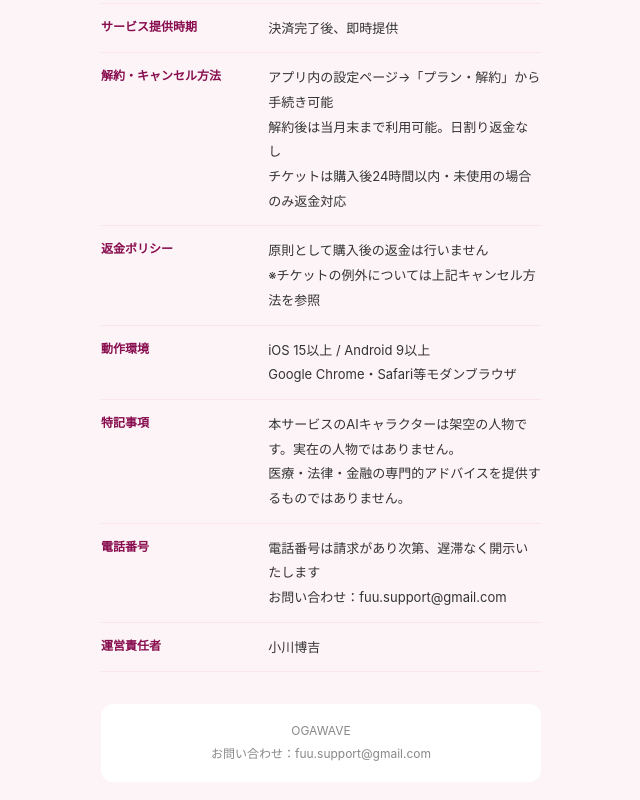
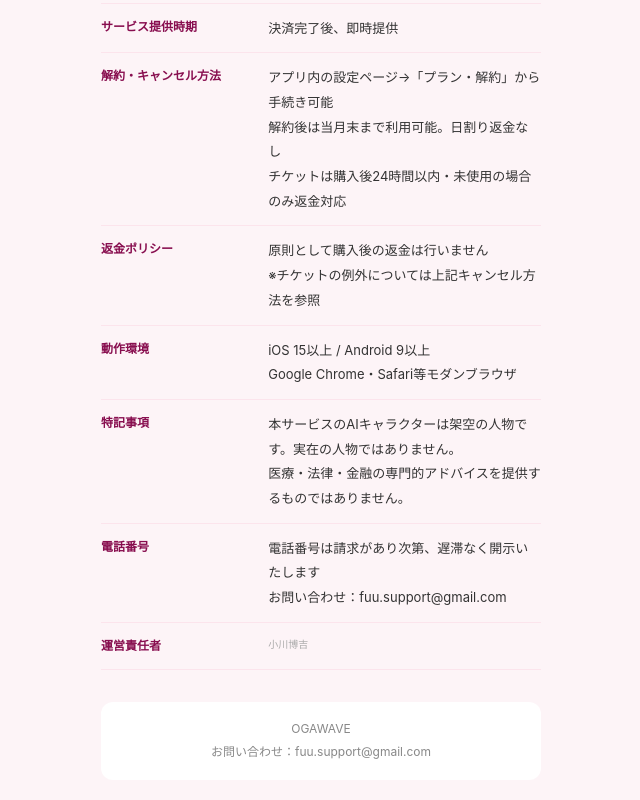
Before and after one commit to fuuApp/fuu-app, a Next.js app: page /tokusho in a window 1280 px wide. Shown: the part 598-1398 px from the top of the page, without its empty margins (319-959 px from the left). Built offline with nearby package versions, Linux system fonts and the light colour scheme.

Commit message:
fix: 3ページ - 名前サイズ統一(10px/#aaa)・制定日を7月に更新

```diff
--- a/src/app/privacy/page.tsx
+++ b/src/app/privacy/page.tsx
@@ -10,7 +10,7 @@ export default function PrivacyPage() {
 
       <div style={{ padding: '24px 20px', fontSize: 13, color: '#333', lineHeight: 1.9 }}>
         <p style={{ fontSize: 12, color: '#888', marginBottom: 20 }}>
-          制定日：2026年6月　最終更新：2026年6月
+          制定日：2026年7月　最終更新：2026年7月
         </p>
 
         <p style={{ marginBottom: 20 }}>
@@ -94,7 +94,7 @@ export default function PrivacyPage() {
 
         <div style={{ marginTop: 32, padding: '16px', background: '#fff', borderRadius: 12, textAlign: 'center' }}>
           <div style={{ fontSize: 12, color: '#888' }}>お問い合わせ：fuu.support@gmail.com</div>
-          <div style={{ fontSize: 7, color: '#ddd', marginTop: 6 }}>OGAWAVE（個人事業主：小川博吉）</div>
+          <div style={{ fontSize: 10, color: '#aaa', marginTop: 6 }}>OGAWAVE（個人事業主：小川博吉）</div>
         </div>
       </div>
     </main>
--- a/src/app/terms/page.tsx
+++ b/src/app/terms/page.tsx
@@ -10,7 +10,7 @@ export default function TermsPage() {
 
       <div style={{ padding: '24px 20px', fontSize: 13, color: '#333', lineHeight: 1.9 }}>
         <p style={{ fontSize: 12, color: '#888', marginBottom: 20 }}>
-          制定日：2026年6月
+          制定日：2026年7月
         </p>
 
         <Section title="第1条（定義）">
@@ -82,7 +82,7 @@ export default function TermsPage() {
 
         <div style={{ marginTop: 32, padding: '16px', background: '#fff', borderRadius: 12, textAlign: 'center' }}>
           <div style={{ fontSize: 12, color: '#888' }}>お問い合わせ：fuu.support@gmail.com</div>
-          <div style={{ fontSize: 7, color: '#ddd', marginTop: 6 }}>OGAWAVE（個人事業主：小川博吉）</div>
+          <div style={{ fontSize: 10, color: '#aaa', marginTop: 6 }}>OGAWAVE（個人事業主：小川博吉）</div>
         </div>
       </div>
     </main>
--- a/src/app/tokusho/page.tsx
+++ b/src/app/tokusho/page.tsx
@@ -39,7 +39,10 @@ export default function TokushoPage() {
                 }}>
                   {label}
                 </td>
-                <td style={{ padding: '12px 0', verticalAlign: 'top', whiteSpace: 'pre-line' }}>
+                <td style={{
+                  padding: '12px 0', verticalAlign: 'top', whiteSpace: 'pre-line',
+                  ...(label === '運営責任者' ? { fontSize: 10, color: '#aaa' } : {}),
+                }}>
                   {value}
                 </td>
               </tr>
```
